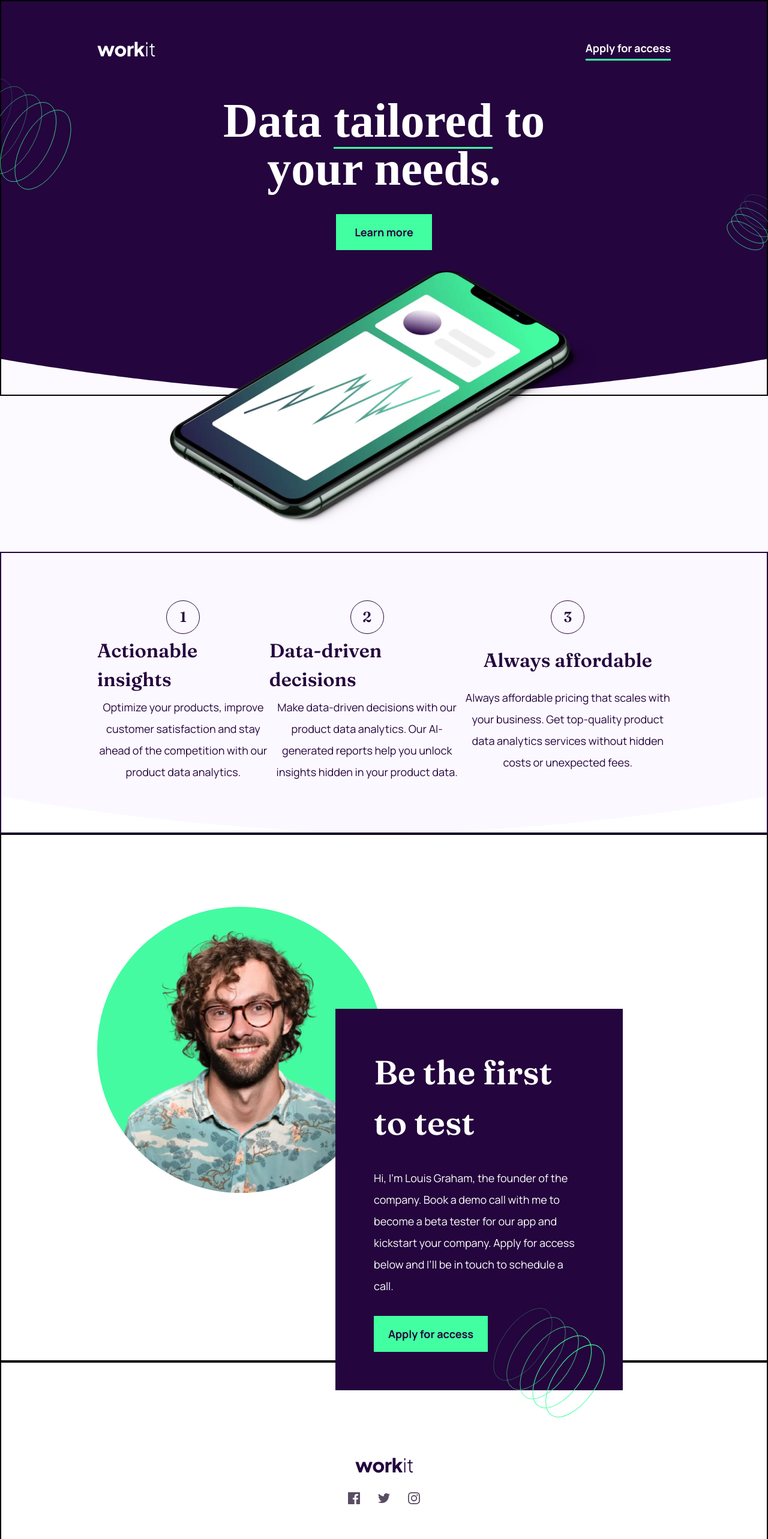
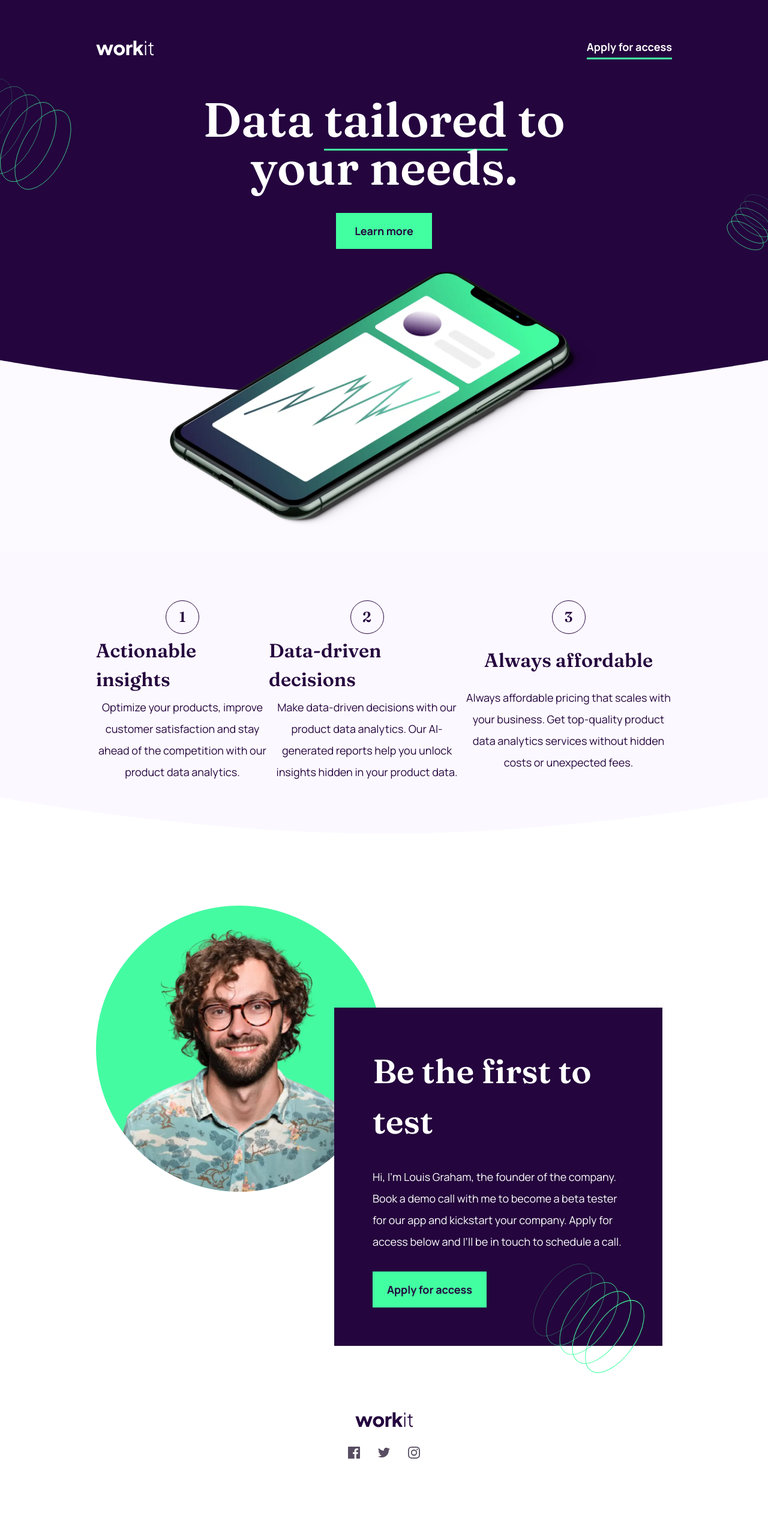
Before and after one commit to seamissu/workit-landing-page, a Next.js app: page / in a window 1280 px wide. Shown: the top 2566 px of the page at 60% size. After the commit the page ends 2544 px from the top, so only its background shows below. Built offline with nearby package versions, Linux system fonts and the light colour scheme.

Commit message:
Finish mobile version

```diff
--- a/src/app/globals.scss
+++ b/src/app/globals.scss
@@ -46,12 +46,12 @@ h6 {
 }
 
 /* Global CSS */
-header,
-main,
-section,
-footer {
-  border: 2px solid;
-}
+// header,
+// main,
+// section,
+// footer {
+//   border: 2px solid;
+// }
 
 :root {
   --dark-purple: hsl(273deg 85% 13%);
@@ -60,111 +60,3 @@ footer {
   --ghost-white: hsl(276deg 100% 99%);
   --white: hsl(0deg 0% 100%);
 }
-
-/* :root {
-  --max-width: 1100px;
-  --border-radius: 12px;
-  --font-mono: ui-monospace, Menlo, Monaco, 'Cascadia Mono', 'Segoe UI Mono',
-    'Roboto Mono', 'Oxygen Mono', 'Ubuntu Monospace', 'Source Code Pro',
-    'Fira Mono', 'Droid Sans Mono', 'Courier New', monospace;
-
-  --foreground-rgb: 0, 0, 0;
-  --background-start-rgb: 214, 219, 220;
-  --background-end-rgb: 255, 255, 255;
-
-  --primary-glow: conic-gradient(
-    from 180deg at 50% 50%,
-    #16abff33 0deg,
-    #0885ff33 55deg,
-    #54d6ff33 120deg,
-    #0071ff33 160deg,
-    transparent 360deg
-  );
-  --secondary-glow: radial-gradient(
-    rgba(255, 255, 255, 1),
-    rgba(255, 255, 255, 0)
-  );
-
-  --tile-start-rgb: 239, 245, 249;
-  --tile-end-rgb: 228, 232, 233;
-  --tile-border: conic-gradient(
-    #00000080,
-    #00000040,
-    #00000030,
-    #00000020,
-    #00000010,
-    #00000010,
-    #00000080
-  );
-
-  --callout-rgb: 238, 240, 241;
-  --callout-border-rgb: 172, 175, 176;
-  --card-rgb: 180, 185, 188;
-  --card-border-rgb: 131, 134, 135;
-}
-
-@media (prefers-color-scheme: dark) {
-  :root {
-    --foreground-rgb: 255, 255, 255;
-    --background-start-rgb: 0, 0, 0;
-    --background-end-rgb: 0, 0, 0;
-
-    --primary-glow: radial-gradient(rgba(1, 65, 255, 0.4), rgba(1, 65, 255, 0));
-    --secondary-glow: linear-gradient(
-      to bottom right,
-      rgba(1, 65, 255, 0),
-      rgba(1, 65, 255, 0),
-      rgba(1, 65, 255, 0.3)
-    );
-
-    --tile-start-rgb: 2, 13, 46;
-    --tile-end-rgb: 2, 5, 19;
-    --tile-border: conic-gradient(
-      #ffffff80,
-      #ffffff40,
-      #ffffff30,
-      #ffffff20,
-      #ffffff10,
-      #ffffff10,
-      #ffffff80
-    );
-
-    --callout-rgb: 20, 20, 20;
-    --callout-border-rgb: 108, 108, 108;
-    --card-rgb: 100, 100, 100;
-    --card-border-rgb: 200, 200, 200;
-  }
-}
-
-* {
-  box-sizing: border-box;
-  padding: 0;
-  margin: 0;
-}
-
-html,
-body {
-  max-width: 100vw;
-  overflow-x: hidden;
-}
-
-body {
-  color: rgb(var(--foreground-rgb));
-  background: linear-gradient(
-      to bottom,
-      transparent,
-      rgb(var(--background-end-rgb))
-    )
-    rgb(var(--background-start-rgb));
-}
-
-a {
-  color: inherit;
-  text-decoration: none;
-}
-
-@media (prefers-color-scheme: dark) {
-  html {
-    color-scheme: dark;
-  }
-} */
--- a/src/app/page.module.scss
+++ b/src/app/page.module.scss
@@ -15,11 +15,17 @@ $mobile-and-below: 550px;
   position: relative;
   overflow: hidden;
   background-color: var(--ghost-white);
-  --padding-idention: 160px;
-  --padding-idention-tablet: 38px;
+
+  --padding-identation: 160px;
+  --padding-identation-tablet: 38px;
+  --padding-identation-mobile: 16px;
 
   @media (max-width: $tablet-and-below) {
     grid-template-rows: 540px 1000px 1fr 250px;
+  }
+
+  @media (max-width: $mobile-and-below) {
+    grid-template-rows: 480px 1100px 1fr 250px;
   }
 }
 
@@ -30,8 +36,8 @@ $mobile-and-below: 550px;
   background-position: bottom;
   background-size: cover;
 
-  padding-left: var(--padding-idention);
-  padding-right: var(--padding-idention);
+  padding-left: var(--padding-identation);
+  padding-right: var(--padding-identation);
   padding-top: 60px;
 
   display: flex;
@@ -41,10 +47,16 @@ $mobile-and-below: 550px;
   position: relative;
 
   @media (max-width: $tablet-and-below) {
-    padding-left: var(--padding-idention-tablet);
-    padding-right: var(--padding-idention-tablet);
-    padding-top: var(--padding-idention-tablet);
+    padding-left: var(--padding-identation-tablet);
+    padding-right: var(--padding-identation-tablet);
+    padding-top: var(--padding-identation-tablet);
     background-image: url('/images/header-curve-tablet.svg');
+  }
+
+  @media (max-width: $mobile-and-below) {
+    padding-left: var(--padding-identation-mobile);
+    padding-right: var(--padding-identation-mobile);
+    background-image: url('/images/header-curve-mobile.svg');
   }
 }
 
@@ -76,7 +88,7 @@ $mobile-and-below: 550px;
 .header p {
   align-self: center;
 
-  font-family: var(--font-fraunces) 144pt;
+  font-family: var(--font-fraunces);
   font-size: 80px;
   color: var(--white);
   font-weight: 600;
@@ -85,9 +97,15 @@ $mobile-and-below: 550px;
   width: 635px;
 
   @media (max-width: $tablet-and-below) {
-    width: 573px;
-    font-size: 60px;
+    width: 520px;
+    font-size: 55px;
     line-height: 60px;
+  }
+
+  @media (max-width: $tablet-and-below) {
+    width: 340px;
+    font-size: 45px;
+    line-height: 50px;
   }
 }
 
@@ -110,6 +128,8 @@ $mobile-and-below: 550px;
 
   @media (max-width: $tablet-and-below) {
     font-size: 16px;
+    width: 133px;
+    min-height: 55px;
   }
 }
 
@@ -127,6 +147,10 @@ $mobile-and-below: 550px;
   @media (max-width: $tablet-and-below) {
     left: -160px;
   }
+
+  @media (max-width: $mobile-and-below) {
+    display: none;
+  }
 }
 
 .bgpatterntwo {
@@ -137,6 +161,10 @@ $mobile-and-below: 550px;
 
   @media (max-width: $tablet-and-below) {
     right: -68px;
+  }
+
+  @media (max-width: $mobile-and-below) {
+    display: none;
   }
 }
 
@@ -152,6 +180,12 @@ $mobile-and-below: 550px;
     height: 287px;
     bottom: -150px;
   }
+
+  @media (max-width: $mobile-and-below) {
+    width: 298px;
+    height: 178px;
+    bottom: -108px;
+  }
 }
 
 .main {
@@ -163,8 +197,8 @@ $mobile-and-below: 550px;
   flex-direction: row;
   justify-content: space-around;
   align-items: center;
-  padding-left: 160px;
-  padding-right: 160px;
+  padding-left: var(--padding-identation);
+  padding-right: var(--padding-identation);
 
   background-color: var(--white);
   background-image: url('/images/main-curve.svg');
@@ -172,8 +206,18 @@ $mobile-and-below: 550px;
   background-size: cover;
 
   @media (max-width: $tablet-and-below) {
+    padding-left: 98px;
+    padding-right: 98px;
     background-image: url('/images/main-curve-tablet.svg');
     flex-direction: column;
+  }
+
+  @media (max-width: $mobile-and-below) {
+    padding-left: var(--padding-identation-mobile);
+    padding-right: var(--padding-identation-mobile);
+    background-image: url('/images/main-curve-mobile.svg');
+    flex-direction: column;
+    margin-top: 160px;
   }
 }
 
@@ -193,6 +237,15 @@ $mobile-and-below: 550px;
     justify-items: revert;
     max-width: 573px;
   }
+
+  @media (max-width: $mobile-and-below) {
+    grid-template-areas: revert;
+    justify-content: center;
+    justify-items: center;
+    max-width: 330px;
+    gap: 16px;
+    height: 220px;
+  }
 }
 
 .main div {
@@ -206,20 +259,32 @@ $mobile-and-below: 550px;
   place-content: center;
 
   @media (max-width: $tablet-and-below) {
+    font-size: 20px;
     grid-area: number;
     width: 48px;
     height: 48px;
     align-self: center;
+  }
+
+  @media (max-width: $mobile-and-below) {
+    grid-area: revert;
+    align-self: revert;
   }
 }
 
 .main h2 {
   font-size: 32px;
   font-weight: 600;
+
   @media (max-width: $tablet-and-below) {
     grid-area: heading;
     align-self: end;
     font-size: 28px;
+  }
+
+  @media (max-width: $mobile-and-below) {
+    grid-area: revert;
+    align-self: revert;
   }
 }
 
@@ -234,20 +299,34 @@ $mobile-and-below: 550px;
     grid-area: details;
     text-align: revert;
     font-size: 16px;
+    line-height: 28px;
+  }
+
+  @media (max-width: $mobile-and-below) {
+    grid-area: revert;
+    text-align: center;
   }
 }
 
 .profile {
   grid-area: profile;
-  padding: 120px var(--padding-idention) 120px var(--padding-idention);
+  padding: 120px var(--padding-identation) 120px
+    var(--padding-identation);
 
   display: flex;
   justify-content: center;
   background-color: var(--white);
 
   @media (max-width: $tablet-and-below) {
-    padding: 120px var(--padding-idention-tablet) 120px
-      var(--padding-idention-tablet);
+    padding: 120px var(--padding-identation-tablet) 120px
+      var(--padding-identation-tablet);
+  }
+
+  @media (max-width: $mobile-and-below) {
+    flex-direction: column;
+    padding: 100px var(--padding-identation-mobile) 0px
+      var(--padding-identation-mobile);
+    align-items: center;
   }
 }
 
@@ -268,10 +347,23 @@ $mobile-and-below: 550px;
   position: relative;
   left: -80px;
   top: 170px;
+  margin-right: -64px;
+
   @media (max-width: $tablet-and-below) {
     max-width: 514px;
     padding: 48px;
+    margin-right: -48px;
     top: 150px;
+  }
+
+  @media (max-width: $mobile-and-below) {
+    gap: 16px;
+    align-items: center;
+    max-width: 500px;
+    padding: 32px;
+    margin-right: 0px;
+    top: -50px;
+    left: 0;
   }
 }
 
@@ -280,8 +372,15 @@ $mobile-and-below: 550px;
   color: var(--white);
   font-size: 56px;
   font-weight: 600;
+
   @media (max-width: $tablet-and-below) {
     font-size: 48px;
+  }
+
+  @media (max-width: $mobile-and-below) {
+    font-size: 32px;
+    line-height: 48px;
+    text-align: center;
   }
 }
 
@@ -291,8 +390,14 @@ $mobile-and-below: 550px;
   font-size: 18px;
   font-weight: 400;
   line-height: 2;
+
   @media (max-width: $tablet-and-below) {
     font-size: 16px;
+    line-height: 28px;
+  }
+
+  @media (max-width: $mobile-and-below) {
+    text-align: center;
   }
 }
 
@@ -324,6 +429,10 @@ $mobile-and-below: 550px;
   position: absolute;
   bottom: -62px;
   right: 10px;
+
+  @media (max-width: $mobile-and-below) {
+    display: none;
+  }
 }
 
 .footer {
@@ -332,6 +441,10 @@ $mobile-and-below: 550px;
   place-content: center;
   padding-top: 80px;
   background-color: var(--white);
+
+  @media (max-width: $mobile-and-below) {
+    padding-top: 0px;
+  }
 }
 
 .logo_icon_wrapper {
```
